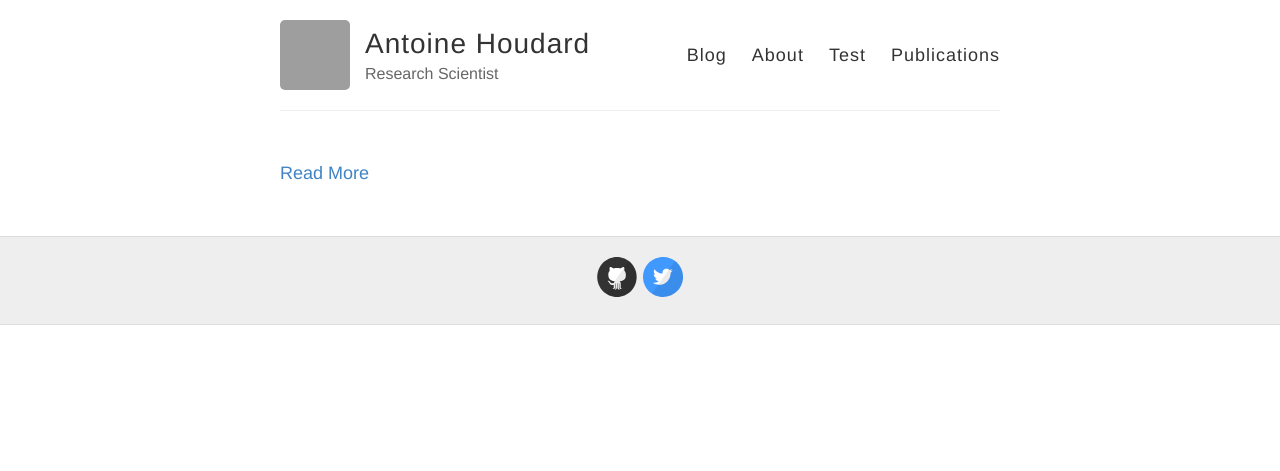
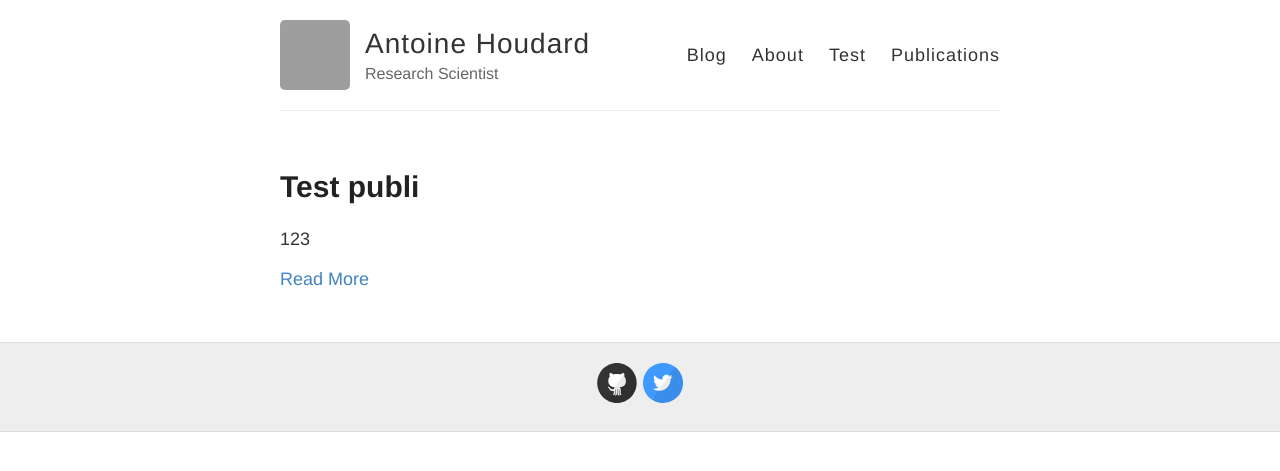
Before and after one commit to ahoudard/ahoudard.github.io, a Jekyll site: the page built from publications.html, in a window 1280 px wide. Shown: the top 471 px of the page. Built offline with Jekyll 4.4.1, drawn with Linux system fonts in a browser that asks for light colours; grey boxes are pictures that could not be loaded.

Commit message:
adding publications

```diff
--- a/publications.html
+++ b/publications.html
@@ -3,7 +3,7 @@ layout: default
 ---
 
 <div class="publications">
-  {% for public in site.publications %}
+  {% for publi in site.publications %}
     <article class="publi">
 
       <h1><a href="{{ site.baseurl }}{{ publi.url }}">{{ publi.title }}</a></h1>
```
